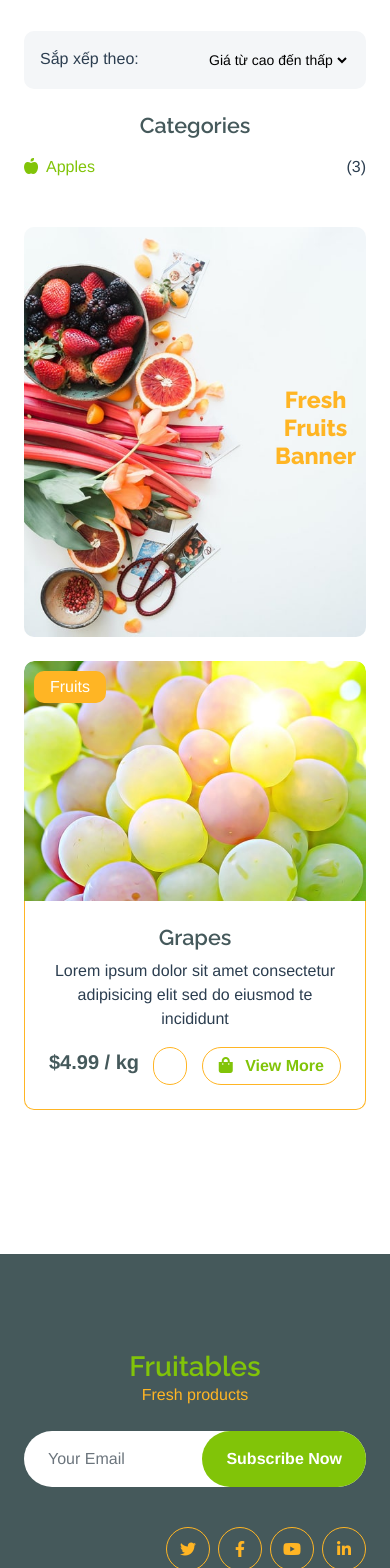
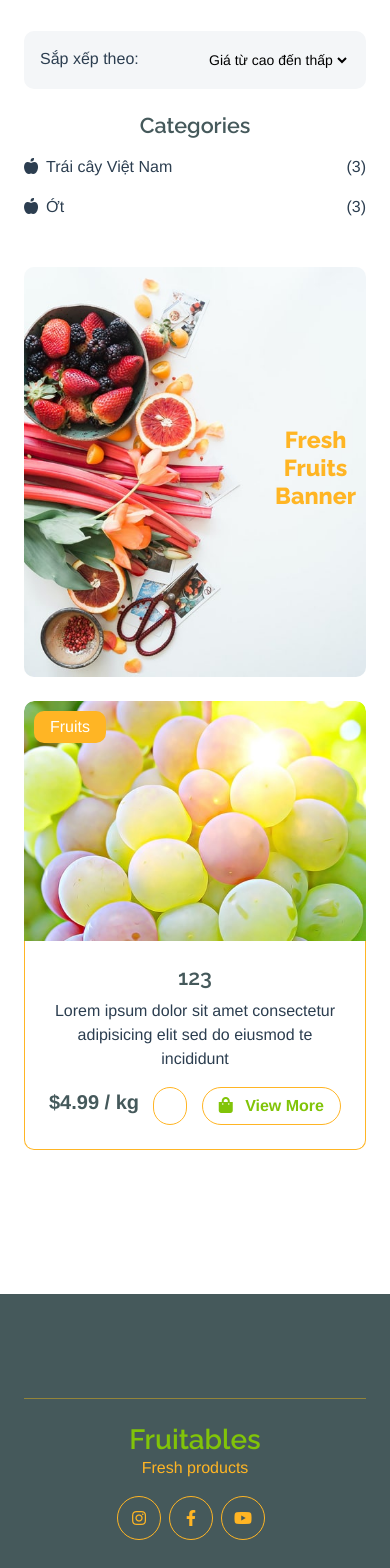
Before and after one commit to Zuxnewbie/demo_project_vuejs, a Vue app in the folder vue_/: page /shop in a window 390 px wide. Shown: the part 1049-2617 px from the top of the page. Built offline with nearby package versions, Linux system fonts and the light colour scheme; data requests are answered from the project's data file.

Commit message:
Nhan change

```diff
--- a/vue_/db.json
+++ b/vue_/db.json
@@ -63,5 +63,11 @@
       "lastName": "Nhân",
       "password": 123
     }
+  ],
+  "admin": [
+    {
+      "name": "admin",
+      "pass": "123456"
+    }
   ]
 }
--- a/vue_/public/index.html
+++ b/vue_/public/index.html
@@ -1,40 +1,39 @@
 <!DOCTYPE html>
 <html lang="">
+
 <head>
   <meta charset="utf-8" />
   <meta http-equiv="X-UA-Compatible" content="IE=edge" />
   <meta name="viewport" content="width=device-width,initial-scale=1.0" />
-    <!-- <link rel="icon" href="<%= BASE_URL %>favicon.ico"> -->
+  <link rel="icon" href="https://vergersmekong.com:8088/content/lvdm-upload-api-210602170043-637582500434487361.jpg" />
   <title>Fruit Store</title>
 
   <!-- Google Web Fonts -->
-    <link rel="preconnect" href="https://fonts.googleapis.com">
-    <link rel="preconnect" href="https://fonts.gstatic.com" crossorigin>
-    <link href="https://fonts.googleapis.com/css2?family=Open+Sans:wght@400;600&family=Raleway:wght@600;800&display=swap" rel="stylesheet">
+  <link rel="preconnect" href="https://fonts.googleapis.com" />
+  <link rel="preconnect" href="https://fonts.gstatic.com" crossorigin />
+  <link href="https://fonts.googleapis.com/css2?family=Open+Sans:wght@400;600&family=Raleway:wght@600;800&display=swap"
+    rel="stylesheet" />
 
   <!-- Icon Font Stylesheet -->
-    <link rel="stylesheet" href="https://use.fontawesome.com/releases/v5.15.4/css/all.css"/>
-    <link href="https://cdn.jsdelivr.net/npm/bootstrap-icons@1.4.1/font/bootstrap-icons.css" rel="stylesheet">
+  <link rel="stylesheet" href="https://use.fontawesome.com/releases/v5.15.4/css/all.css" />
+  <link href="https://cdn.jsdelivr.net/npm/bootstrap-icons@1.4.1/font/bootstrap-icons.css" rel="stylesheet" />
 
   <!-- Libraries Stylesheet -->
-    <link href="../src/assets/Frontend/lib/lightbox/css/lightbox.min.css" rel="stylesheet">
-    <link href="../src/assets/Frontend/lib/owlcarousel/assets/owl.carousel.min.css" rel="stylesheet">
-
+  <link href="../src/assets/Frontend/lib/lightbox/css/lightbox.min.css" rel="stylesheet" />
+  <link href="../src/assets/Frontend/lib/owlcarousel/assets/owl.carousel.min.css" rel="stylesheet" />
 
   <!-- Customized Bootstrap Stylesheet -->
-    <link href="../src/assets/Frontend/css/bootstrap.min.css" rel="stylesheet">
+  <link href="../src/assets/Frontend/css/bootstrap.min.css" rel="stylesheet" />
 
   <!-- Template Stylesheet -->
-    <link href="../src/assets/Frontend/css/style.css" rel="stylesheet">
+  <link href="../src/assets/Frontend/css/style.css" rel="stylesheet" />
 </head>
 
 <body>
   <noscript>
-      <strong
-        >We're sorry but <%= htmlWebpackPlugin.options.title %> doesn't work
+    <strong>We're sorry but <%= htmlWebpackPlugin.options.title %> doesn't work
         properly without JavaScript enabled. Please enable it to
-        continue.</strong
-      >
+        continue.</strong>
   </noscript>
   <div id="app"></div>
   <!-- built files will be auto injected -->
@@ -49,4 +48,5 @@
   <!-- Template Javascript -->
   <script src="../src/assets/Frontend/js/main.js"></script>
 </body>
+
 </html>
--- a/vue_/src/App.vue
+++ b/vue_/src/App.vue
@@ -1,32 +1,35 @@
 <template>
-
-  <AppNavbar />
-  <!-- <nav>
-    <router-link to="/admin">Admin</router-link> |
-  </nav> -->
-  <router-view v-if="categories && products" :baseURL="baseURL" :categories="categories" :products="products"
-    :users="users" @fetchData="fetchData" style="min-height: 60vh;">
-  </router-view>
-  <!-- footer -->
-  <Footer_home />
+  <div id="app">
+    <AppNavbar />
+    <router-view v-if="categories && products" :baseURL="baseURL" :categories="categories" :products="products"
+      :users="users" :admin="admin" @fetchData="fetchData" style="min-height: 60vh">
+    </router-view>
+    <Footer_home />
+  </div>
 </template>
 
 <script>
+// import { mapState } from "vuex";
 import axios from "axios";
+
 import AppNavbar from "./components/AppNavbar.vue";
 import Footer_home from "./components/Footer_home.vue";
 
 export default {
   components: {
-    AppNavbar, Footer_home
+    AppNavbar,
+    Footer_home,
   },
+
   data() {
     return {
       baseURL: "http://localhost:3000/",
       products: null,
       categories: null,
-      users: null
-    }
+      users: null,
+      admin: null,
+      isAdminLoggedIn: false,
+    };
   },
   methods: {
     async fetchData() {
@@ -39,14 +42,26 @@ export default {
 
         const usersResponse = await axios.get(this.baseURL + "users");
         this.users = usersResponse.data;
+
+        const adminResponse = await axios.get(this.baseURL + "admin");
+        this.admin = adminResponse.data;
       } catch (error) {
         console.error("Error fetching data:", error);
       }
-    }
+    },
+  },
+  watch: {
+    // Kiểm tra khi trạng thái đăng nhập của admin thay đổi và chuyển hướng nếu cần
+    isAdminLoggedIn(newValue) {
+      if (!newValue && this.$route.path.startsWith("/admin")) {
+        this.$router.replace("/admin");
+      }
+    },
   },
   mounted() {
     this.fetchData();
-  }
+  },
+
 };
 </script>
 
--- a/vue_/src/components/Footer_home.vue
+++ b/vue_/src/components/Footer_home.vue
@@ -2,76 +2,25 @@
   <!-- Footer Start -->
   <div class="container-fluid bg-dark text-white-50 footer pt-5 mt-5">
     <div class="container py-5">
-      <div
-        class="pb-4 mb-4"
-        style="border-bottom: 1px solid rgba(226, 175, 24, 0.5)"
-      >
-        <div class="row g-4">
-          <div class="col-lg-3">
-            <a href="#">
+      <div class="pb-2 mb-4" style="border-bottom: 1px solid rgba(226, 175, 24, 0.5)"></div>
+      <div class="row g-5">
+        <div class="col-lg-4 col-md-6">
+          <router-link :to="{ name: 'home' }">
+            <div class="footer-item">
               <h1 class="text-primary mb-0">Fruitables</h1>
               <p class="text-secondary mb-0">Fresh products</p>
-            </a>
-          </div>
-          <div class="col-lg-6">
-            <div class="position-relative mx-auto">
-              <input
-                class="form-control border-0 w-100 py-3 px-4 rounded-pill"
-                type="number"
-                placeholder="Your Email"
-              />
-              <button
-                type="submit"
-                class="btn btn-primary border-0 border-secondary py-3 px-4 position-absolute rounded-pill text-white"
-                style="top: 0; right: 0"
-              >
-                Subscribe Now
-              </button>
             </div>
-          </div>
-          <div class="col-lg-3">
-            <div class="d-flex justify-content-end pt-3">
-              <a
-                class="btn btn-outline-secondary me-2 btn-md-square rounded-circle"
-                href=""
-                ><i class="fab fa-twitter"></i
-              ></a>
-              <a
-                class="btn btn-outline-secondary me-2 btn-md-square rounded-circle"
-                href=""
-                ><i class="fab fa-facebook-f"></i
-              ></a>
-              <a
-                class="btn btn-outline-secondary me-2 btn-md-square rounded-circle"
-                href=""
-                ><i class="fab fa-youtube"></i
-              ></a>
-              <a
-                class="btn btn-outline-secondary btn-md-square rounded-circle"
-                href=""
-                ><i class="fab fa-linkedin-in"></i
-              ></a>
-            </div>
+          </router-link>
+          <div class="d-flex justify-content-center pt-3">
+            <a class="btn btn-outline-secondary me-2 btn-md-square rounded-circle" href="https://www.instagram.com/"><i
+                class="fab fa-instagram"></i></a>
+            <a class="btn btn-outline-secondary me-2 btn-md-square rounded-circle" href="https://www.facebook.com/"><i
+                class="fab fa-facebook-f"></i></a>
+            <a class="btn btn-outline-secondary me-2 btn-md-square rounded-circle" href="https://www.youtube.com/"><i
+                class="fab fa-youtube"></i></a>
           </div>
         </div>
-      </div>
-      <div class="row g-5">
-        <div class="col-lg-3 col-md-6">
-          <div class="footer-item">
-            <h4 class="text-light mb-3">Why People Like us!</h4>
-            <p class="mb-4">
-              typesetting, remaining essentially unchanged. It was popularised
-              in the 1960s with the like Aldus PageMaker including of Lorem
-              Ipsum.
-            </p>
-            <a
-              href=""
-              class="btn border-secondary py-2 px-4 rounded-pill text-primary"
-              >Read More</a
-            >
-          </div>
-        </div>
-        <div class="col-lg-3 col-md-6">
+        <div class="col-lg-4 col-md-6">
           <div class="d-flex flex-column text-start footer-item">
             <h4 class="text-light mb-3">Shop Info</h4>
             <a class="btn-link" href="">About Us</a>
@@ -82,7 +31,7 @@
             <a class="btn-link" href="">FAQs & Help</a>
           </div>
         </div>
-        <div class="col-lg-3 col-md-6">
+        <div class="col-lg-4 col-md-6">
           <div class="d-flex flex-column text-start footer-item">
             <h4 class="text-light mb-3">Account</h4>
             <a class="btn-link" href="">My Account</a>
@@ -93,26 +42,13 @@
             <a class="btn-link" href="">International Orders</a>
           </div>
         </div>
-        <div class="col-lg-3 col-md-6">
-          <div class="footer-item">
-            <h4 class="text-light mb-3">Contact</h4>
-            <p>Address: 1429 Netus Rd, NY 48247</p>
-            <p>Email: Example@gmail.com</p>
-            <p>Phone: +0123 4567 8910</p>
-            <p>Payment Accepted</p>
-            <img src="img/payment.png" class="img-fluid" alt="" />
-          </div>
-        </div>
       </div>
     </div>
   </div>
   <!-- Footer End -->
 
-  <a
-    href="#"
-    class="btn btn-primary border-3 border-primary rounded-circle back-to-top"
-    ><i class="fa fa-arrow-up"></i
-  ></a>
+  <a href="#" class="btn btn-primary border-3 border-primary rounded-circle back-to-top"><i
+      class="fa fa-arrow-up"></i></a>
 </template>
 <script>
 export default {};
@@ -137,6 +73,7 @@ a {
 .footer-link {
   color: #ddd;
 }
+
 li {
   padding-bottom: 10px;
 }
--- a/vue_/src/router/index.js
+++ b/vue_/src/router/index.js
@@ -23,10 +23,9 @@ const routes = [
     component: () => import("../views/CheckOutView.vue"),
   },
   {
-    path: '/details',
-    name: 'Details',
+    path: "/details",
+    name: "Details",
     component: () => import("../views/DetailsView.vue"),
-
   },
 
   // trang chi tiet san pham
@@ -47,9 +46,14 @@ const routes = [
     component: () => import("../views/Category/Category_View.vue"),
   },
   {
-    path: "/admin",
+    path: "/admin/view",
     name: "Admin_view",
     component: () => import("../views/Admin_view.vue"),
+  },
+  {
+    path: "/admin",
+    name: "Admin_login",
+    component: () => import("../views/Admin_login.vue"),
   },
   {
     path: "/admin/product",
@@ -98,4 +102,28 @@ const router = createRouter({
   routes,
 });
 
+router.beforeEach((to, from, next) => {
+  const isAdminRoute = to.matched.some((record) =>
+    record.path.startsWith("/admin")
+  );
+
+  const isLoggedIn = localStorage.getItem("isAdminLoggedIn");
+
+  // Kiểm tra xem đường dẫn hiện tại có phải là đăng nhập admin không
+  const isLoginRoute = to.name === "Admin_login";
+
+  console.log(isLoggedIn);
+
+  // Nếu đường dẫn hiện tại là trang đăng nhập admin và đã đăng nhập, chuyển hướng đến trang admin
+  if (isLoginRoute && isLoggedIn === "true") {
+    next({ name: "home" });
+  }
+  // Nếu đang cố gắng truy cập vào một route admin mà chưa đăng nhập, chuyển hướng đến trang đăng nhập admin
+  else if (isAdminRoute && isLoggedIn !== "true" && !isLoginRoute) {
+    next("/admin");
+  } else {
+    next(); // Cho phép tiếp tục truy cập
+  }
+});
+
 export default router;
--- /dev/null
+++ b/vue_/src/views/Admin_login.vue
@@ -0,0 +1,61 @@
+<template>
+    <div class="container">
+        <div class="row">
+            <div class="col-12 justify-content-center d-flex flex-row pt-5">
+                <div id="signin" class="flex-item border">
+                    <h2 class="pt-4">Admin Controller</h2>
+                    <form @submit.prevent="signin" action="" class="form-group pt-4 pl-4 pr-4">
+                        <div class="form-group">
+                            <label for="">name</label>
+                            <input v-model="name" type="text" class="form-control" />
+                        </div>
+
+                        <div class="form-group">
+                            <label for="">Password</label>
+                            <input v-model="pass" type="password" class="form-control" />
+                        </div>
+
+                        <button class="btn btn-primary mt-2 py-0">Continue</button>
+                    </form>
+                </div>
+            </div>
+        </div>
+    </div>
+</template>
+
+<script>
+import swal from "sweetalert";
+
+export default {
+    props: ["baseURL", "admin"],
+    data() {
+        return {
+            name: null,
+            pass: null,
+        };
+    },
+    methods: {
+        async signin(e) {
+            e.preventDefault();
+            const isAdmin = this.admin.some(
+                (admin) => admin.name === this.name && admin.pass == this.pass
+            );
+            if (isAdmin == true) {
+                localStorage.setItem("isAdminLoggedIn", true);
+                this.$router.replace("/admin/product");
+                swal({
+                    text: "Đăng nhập thành công",
+                    icon: "success",
+                });
+            } else {
+                swal({
+                    text: "Đăng nhập không thành công! Email hoặc Password không trùng khớp",
+                    icon: "error",
+                });
+            }
+        },
+    },
+};
+</script>
+
+<style></style>
--- a/vue_/src/views/ShopView.vue
+++ b/vue_/src/views/ShopView.vue
@@ -2,35 +2,21 @@
   <!-- Fruits Shop Start-->
   <div class="container-fluid fruite py-5">
     <div class="container py-5">
-      <h1 class="mb-4">Fresh fruits shop</h1>
+      <h1 class="mb-4">jkb</h1>
       <div class="row g-4">
         <div class="col-lg-12">
           <div class="row g-4">
             <div class="col-xl-3">
               <div class="input-group w-100 mx-auto d-flex">
-                <input
-                  type="search"
-                  class="form-control p-3"
-                  placeholder="keywords"
-                  aria-describedby="search-icon-1"
-                />
-                <span id="search-icon-1" class="input-group-text p-3"
-                  ><i class="fa fa-search"></i
-                ></span>
+                <input type="search" class="form-control p-3" placeholder="keywords" aria-describedby="search-icon-1" />
+                <span id="search-icon-1" class="input-group-text p-3"><i class="fa fa-search"></i></span>
               </div>
             </div>
             <div class="col-6"></div>
             <div class="col-xl-3">
-              <div
-                class="bg-light ps-3 py-3 rounded d-flex justify-content-between mb-4"
-              >
+              <div class="bg-light ps-3 py-3 rounded d-flex justify-content-between mb-4">
                 <label for="fruits">Sắp xếp theo:</label>
-                <select
-                  id="fruits"
-                  name="fruitlist"
-                  class="border-0 form-select-sm bg-light me-3"
-                  form="fruitform"
-                >
+                <select id="fruits" name="fruitlist" class="border-0 form-select-sm bg-light me-3" form="fruitform">
                   <option value="volvo">Giá từ cao đến thấp</option>
                   <option value="saab">Giá từ thấp đến cao</option>
                   <option value="opel">Sản phẩm bán chạy</option>
@@ -45,11 +31,11 @@
                   <div class="mb-3">
                     <h4>Categories</h4>
                     <ul class="list-unstyled fruite-categorie">
-                      <li>
-                        <div class="d-flex justify-content-between fruite-name">
-                          <a href="#"
-                            ><i class="fas fa-apple-alt me-2"></i>Apples</a
-                          >
+                      <li v-for="category in categories" :key="category.id">
+                        <div @click="handleProductFilter(category.id)"
+                          class="d-flex justify-content-between fruite-name">
+                          <span class="span_category"><i class="fas fa-apple-alt me-2"></i>{{ category.categoryName
+                            }}</span>
                           <span>(3)</span>
                         </div>
                       </li>
@@ -57,17 +43,11 @@
                   </div>
                 </div>
 
+
                 <div class="col-lg-12">
                   <div class="position-relative">
-                    <img
-                      src="../assets/Frontend/img/banner-fruits.jpg"
-                      class="img-fluid w-100 rounded"
-                      alt=""
-                    />
-                    <div
-                      class="position-absolute"
-                      style="top: 50%; right: 10px; transform: translateY(-50%)"
-                    >
+                    <img src="../assets/Frontend/img/banner-fruits.jpg" class="img-fluid w-100 rounded" alt="" />
+                    <div class="position-absolute" style="top: 50%; right: 10px; transform: translateY(-50%)">
                       <h3 class="text-secondary fw-bold">
                         Fresh <br />
                         Fruits <br />
@@ -80,41 +60,30 @@
             </div>
             <div class="col-lg-9">
               <div class="row g-4 justify-content-center">
-                <div class="col-md-6 col-lg-6 col-xl-4">
+                <div v-for="product in this.product" :key="product.id" class="col-md-6 col-lg-6 col-xl-4">
                   <div class="rounded position-relative fruite-item">
                     <div class="fruite-img">
-                      <img
-                        src="../assets/Frontend/img/fruite-item-5.jpg"
-                        class="img-fluid w-100 rounded-top"
-                        alt=""
-                      />
+                      <img src="../assets/Frontend/img/fruite-item-5.jpg" class="img-fluid w-100 rounded-top" alt="" />
                     </div>
-                    <div
-                      class="text-white bg-secondary px-3 py-1 rounded position-absolute"
-                      style="top: 10px; left: 10px"
-                    >
+                    <div class="text-white bg-secondary px-3 py-1 rounded position-absolute"
+                      style="top: 10px; left: 10px">
                       Fruits
                     </div>
-                    <div
-                      class="p-4 border border-secondary border-top-0 rounded-bottom"
-                    >
-                      <h4>Grapes</h4>
+                    <div class="p-4 border border-secondary border-top-0 rounded-bottom">
+                      <h4>{{ product.productName }}</h4>
                       <p>
                         Lorem ipsum dolor sit amet consectetur adipisicing elit
                         sed do eiusmod te incididunt
                       </p>
                       <div class="d-flex justify-content-between flex-lg-wrap">
                         <p class="text-dark fs-5 fw-bold mb-0">$4.99 / kg</p>
-                        <a
-                          href="#"
-                          class="btn border border-secondary rounded-pill px-3 text-primary"
-                          ></a
-                        >
+                        <a href="#" class="btn border border-secondary rounded-pill px-3 text-primary"></a>
 
-                        <router-link class="btn border border-secondary rounded-pill px-3 text-primary" :to="{ name: 'Details' }" >
+                        <router-link class="btn border border-secondary rounded-pill px-3 text-primary"
+                          :to="{ name: 'Details' }">
                           <i class="fa fa-shopping-bag me-2 text-primary"></i>
                           View More
-            </router-link>
+                        </router-link>
                       </div>
                     </div>
                   </div>
@@ -132,8 +101,46 @@
 <script>
 export default {
   name: "ShopView",
-  data() {},
+  data() {
+    return {
+      id: null,
+      product: [],
+      msg: ""
+    };
+  },
+  props: ["categories", "products"],
+  mounted() {
+    // Gọi hàm filterProduct() khi component được mounted
+    this.handleProductFilter(1);
+  },
+  methods: {
+    // Phương thức để lấy ID và lọc sản phẩm
+    handleProductFilter(id = null) {
+      if (id !== null) {
+        this.id = id;
+      }
+
+      // Lọc sản phẩm tương ứng với ID mới
+      if (this.id !== null) {
+        this.product = this.products.filter(product => product.productID == this.id);
+        console.log(this.product);
+
+        // Cập nhật thông báo
+        if (this.product.length == 0) {
+          this.msg = "Không có sản phẩm";
+        } else if (this.product.length == 1) {
+          this.msg = "Chỉ có 1 sản phẩm";
+        } else {
+          this.msg = `Có ${this.product.length} sản phẩm`;
+        }
+      }
+    }
+  }
 };
 </script>
 
-<style></style>
+<style>
+.span_category {
+  cursor: pointer;
+}
+</style>
```
Also changed, not shown: vue_/src/components/AppNavbar.vue (+25 -100 lines), vue_/src/main.js (+7 -4 lines), vue_/src/views/Category/ListProducts.vue (+42 -15 lines), vue_/src/views/HomeView.vue (+13 -44 lines). Lines whose indentation alone changed are shown as unchanged.
